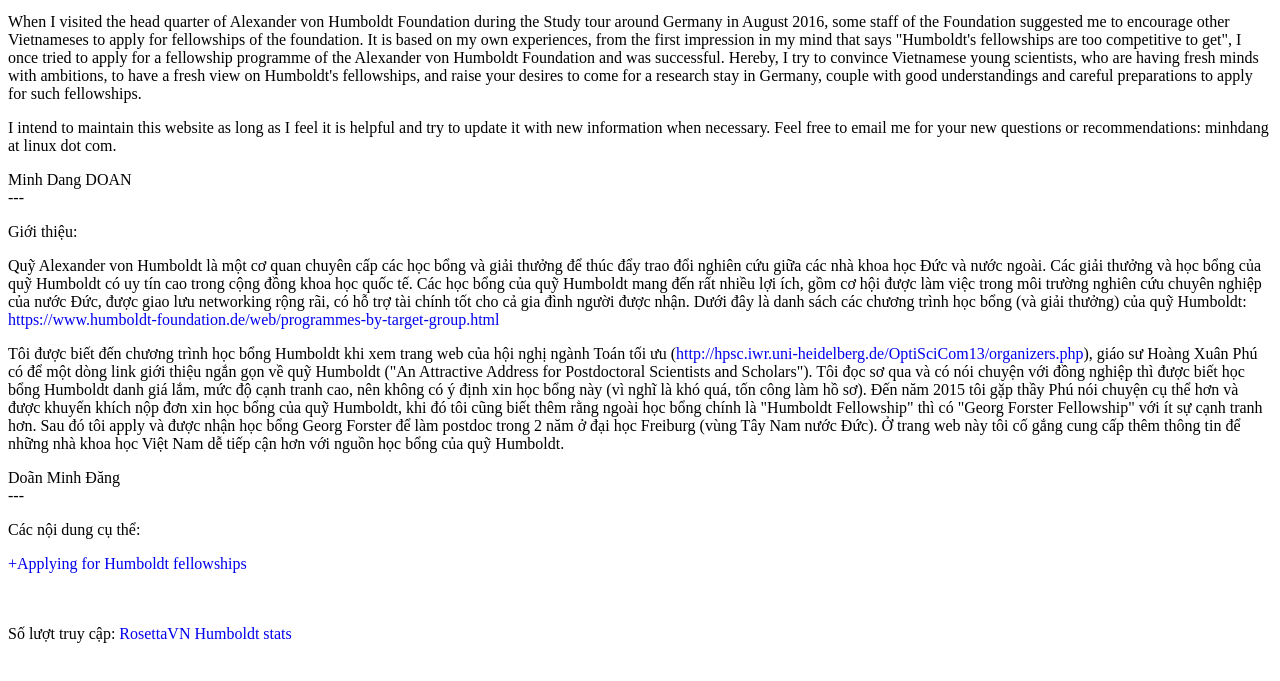
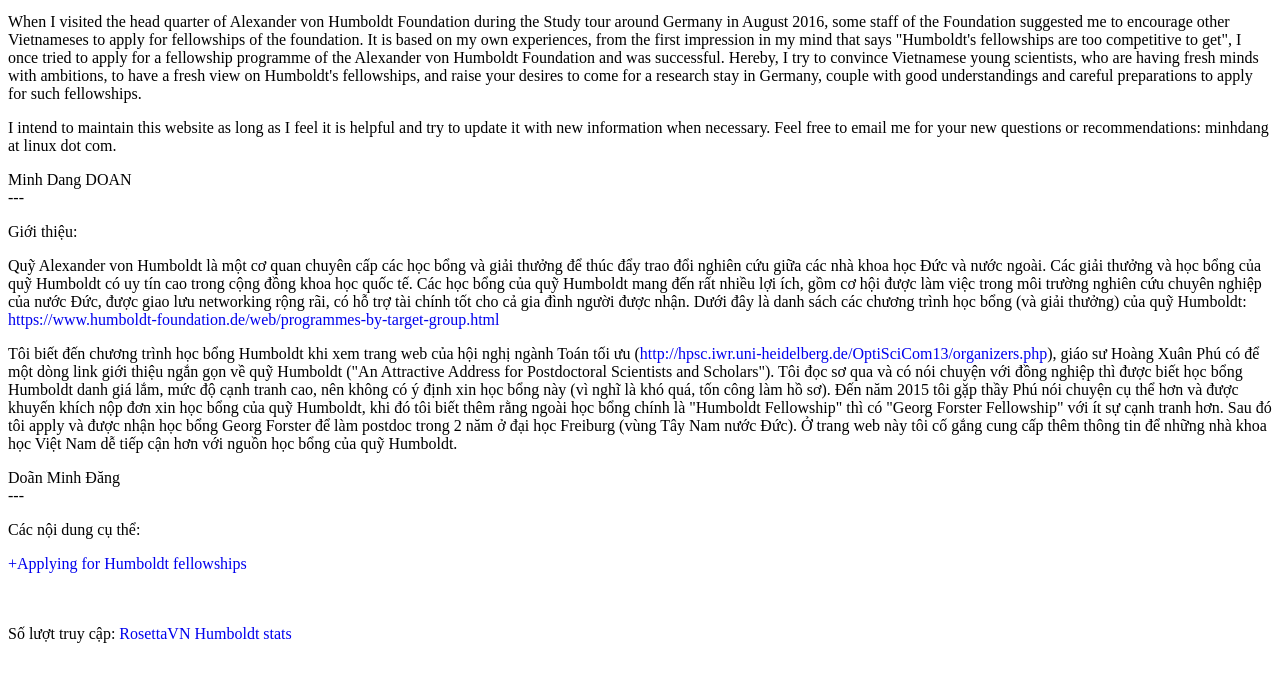
Before and after one commit to rosetta-vn/humboldt.rosetta.vn, a plain HTML site: page index.html in a window 1280 px wide. Shown: the part 115-796 px from the top of the page. Drawn offline with Linux system fonts and the light colour scheme.

Commit message:
Update index.html

```diff
--- a/index.html
+++ b/index.html
@@ -83,7 +83,7 @@ Quỹ Alexander von Humboldt là một cơ quan chuyên cấp các học bổng
 </p>
 
 <p>
-Tôi được biết đến chương trình học bổng Humboldt khi xem trang web của hội nghị ngành Toán tối ưu (<a href="http://hpsc.iwr.uni-heidelberg.de/OptiSciCom13/organizers.php" title="http://hpsc.iwr.uni-heidelberg.de/OptiSciCom13/organizers.php" class="http">http://hpsc.iwr.uni-heidelberg.de/OptiSciCom13/organizers.php</a>), giáo sư Hoàng Xuân Phú có để một dòng link giới thiệu ngắn gọn về quỹ Humboldt ("An Attractive Address for Postdoctoral Scientists and Scholars"). Tôi đọc sơ qua và có nói chuyện với đồng nghiệp thì được biết học bổng Humboldt danh giá lắm, mức độ cạnh tranh cao, nên không có ý định xin học bổng này (vì nghĩ là khó quá, tốn công làm hồ sơ). Đến năm 2015 tôi gặp thầy Phú nói chuyện cụ thể hơn và được khuyến khích nộp đơn xin học bổng của quỹ Humboldt, khi đó tôi cũng biết thêm rằng ngoài học bổng chính là "Humboldt Fellowship" thì có "Georg Forster Fellowship" với ít sự cạnh tranh hơn. Sau đó tôi apply và được nhận học bổng Georg Forster để làm postdoc trong 2 năm ở đại học Freiburg (vùng Tây Nam nước Đức). Ở trang web này tôi cố gắng cung cấp thêm thông tin để những nhà khoa học Việt Nam dễ tiếp cận hơn với nguồn học bổng của quỹ Humboldt.
+Tôi biết đến chương trình học bổng Humboldt khi xem trang web của hội nghị ngành Toán tối ưu (<a href="http://hpsc.iwr.uni-heidelberg.de/OptiSciCom13/organizers.php" title="http://hpsc.iwr.uni-heidelberg.de/OptiSciCom13/organizers.php" class="http">http://hpsc.iwr.uni-heidelberg.de/OptiSciCom13/organizers.php</a>), giáo sư Hoàng Xuân Phú có để một dòng link giới thiệu ngắn gọn về quỹ Humboldt ("An Attractive Address for Postdoctoral Scientists and Scholars"). Tôi đọc sơ qua và có nói chuyện với đồng nghiệp thì được biết học bổng Humboldt danh giá lắm, mức độ cạnh tranh cao, nên không có ý định xin học bổng này (vì nghĩ là khó quá, tốn công làm hồ sơ). Đến năm 2015 tôi gặp thầy Phú nói chuyện cụ thể hơn và được khuyến khích nộp đơn xin học bổng của quỹ Humboldt, khi đó tôi biết thêm rằng ngoài học bổng chính là "Humboldt Fellowship" thì có "Georg Forster Fellowship" với ít sự cạnh tranh hơn. Sau đó tôi apply và được nhận học bổng Georg Forster để làm postdoc trong 2 năm ở đại học Freiburg (vùng Tây Nam nước Đức). Ở trang web này tôi cố gắng cung cấp thêm thông tin để những nhà khoa học Việt Nam dễ tiếp cận hơn với nguồn học bổng của quỹ Humboldt.
 </p>
 
 <p>
```
